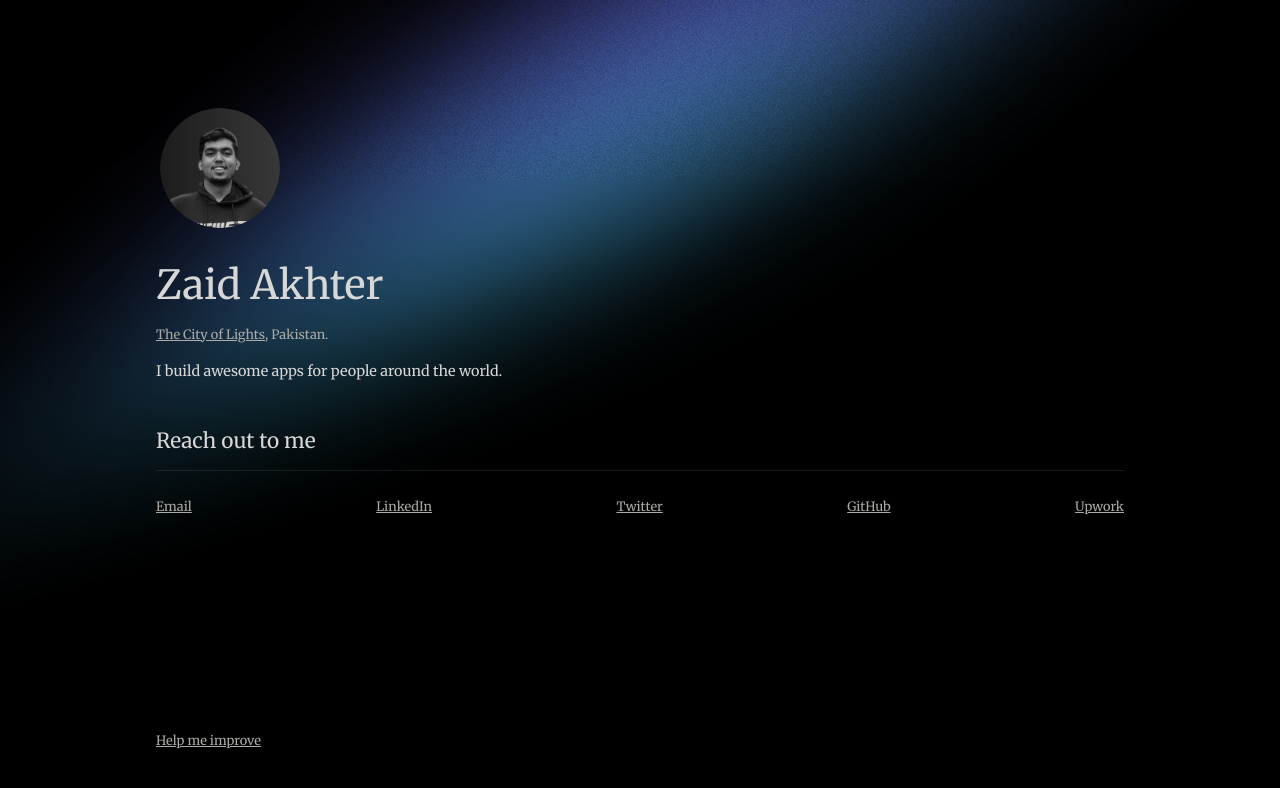
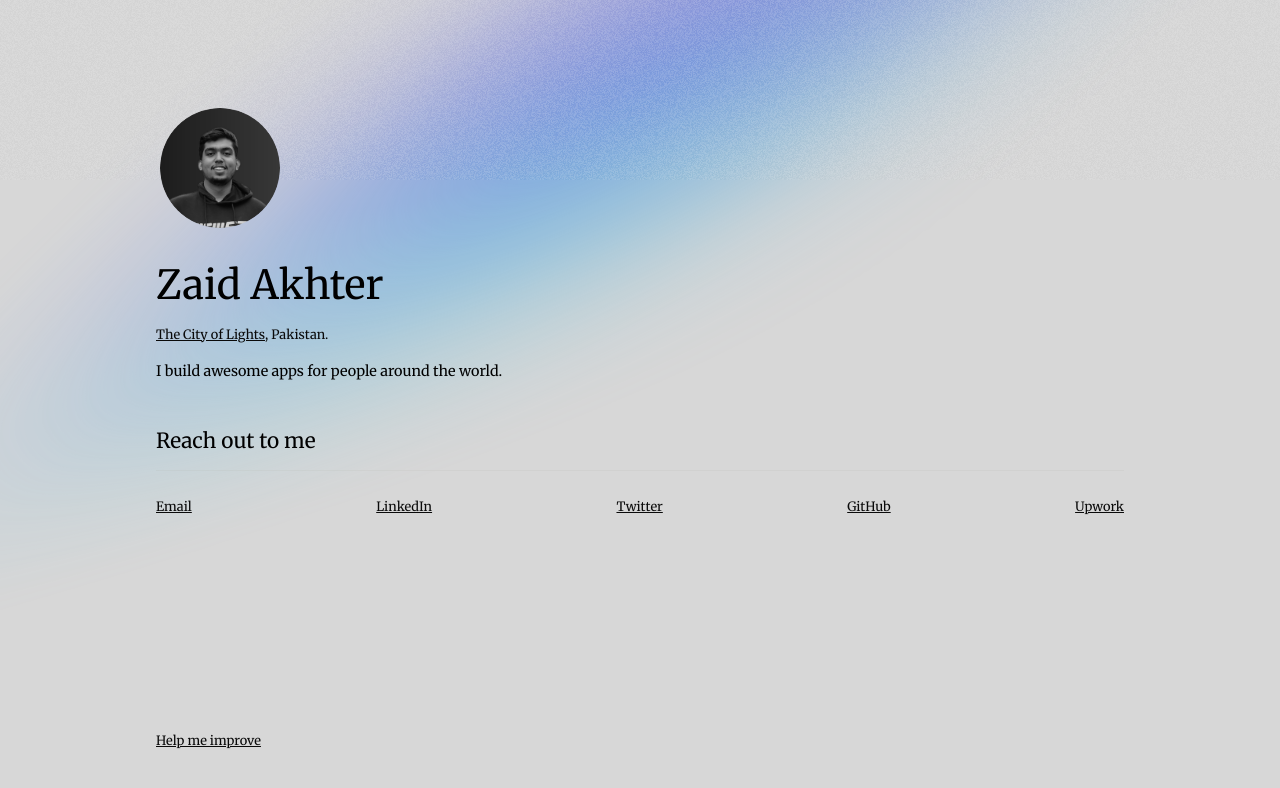
Before and after one commit to zaidakhterr/simple-portfolio, a Next.js app: page / in a window 1280 px wide. Shown: the top 788 px of the page. Built offline with nearby package versions, Linux system fonts and the light colour scheme.

Commit message:
new: light mode

```diff
--- a/pages/index.js
+++ b/pages/index.js
@@ -38,12 +38,15 @@ export default function Home() {
         <link rel="icon" href="/images/favicon.ico" />
         <meta name="theme-color" content="#000" />
 
-        {/* <meta itemProp="name" content="Zaid Akhter" />
+        <meta itemProp="name" content="Zaid Akhter" />
         <meta
           itemProp="description"
           content="Zaid Akhter's corner of the internet."
         />
-        <meta itemProp="image" content="https://zaidakhter.com/images/card.png" /> */}
+        <meta
+          itemProp="image"
+          content="https://zaidakhter.com/images/card.png"
+        />
       </Head>
       <div className="header">
         <div className="gradient" />
--- a/styles/globals.css
+++ b/styles/globals.css
@@ -1,3 +1,17 @@
+:root {
+  --text-color: #000;
+  --background-color: #d7d7d7;
+  --link-color: #0a0a0a;
+}
+
+@media (prefers-color-scheme: dark) {
+  :root {
+    --text-color: #d7d7d7;
+    --background-color: #000;
+    --link-color: #d1d1d1;
+  }
+}
+
 *,
 *::after,
 *::before {
@@ -12,7 +26,7 @@
 }
 
 body {
-  background: #000;
+  background: var(--background-color);
   height: 100vh;
   width: 100vw;
   overflow: clip;
@@ -28,14 +42,12 @@ a:active {
 
 .header {
   position: relative;
-  background: #000;
-  color: #202020;
+  background: var(--background-color);
   display: flex;
   align-items: center;
   justify-content: center;
   width: 100%;
   height: 180px;
-  /* overflow: hidden; */
   overflow-x: clip;
 }
 
@@ -86,7 +98,7 @@ a:active {
   height: calc(100vh - 180px);
   background: transparent;
   padding: 5rem 1rem 2rem;
-  color: #d7d7d7;
+  color: var(--text-color);
   display: flex;
   flex-direction: column;
   align-items: flex-start;
@@ -113,7 +125,7 @@ a:active {
 .content .sub,
 .content a {
   font-size: 0.8rem;
-  color: #abaaa6;
+  color: var(--link-color);
   margin-bottom: 1.25rem;
 }
 
```
